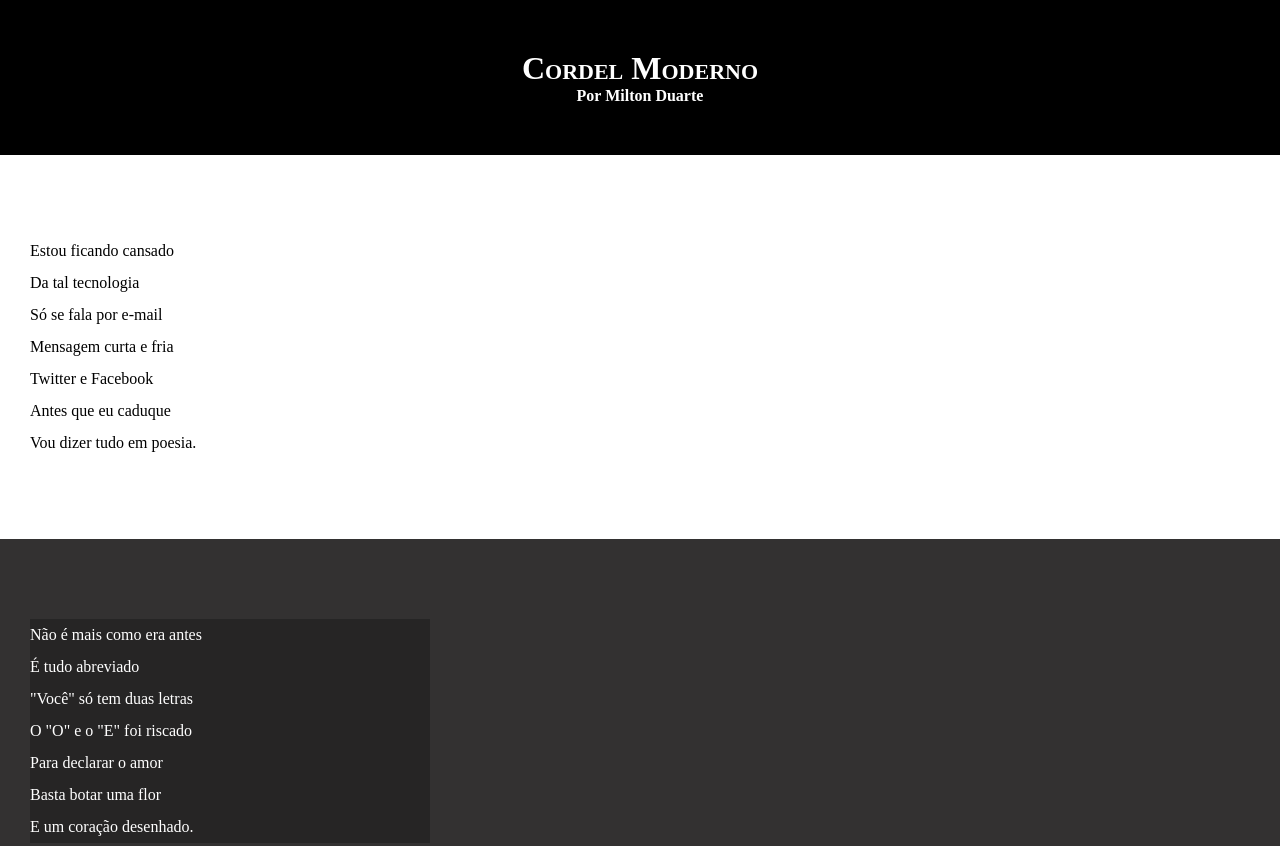
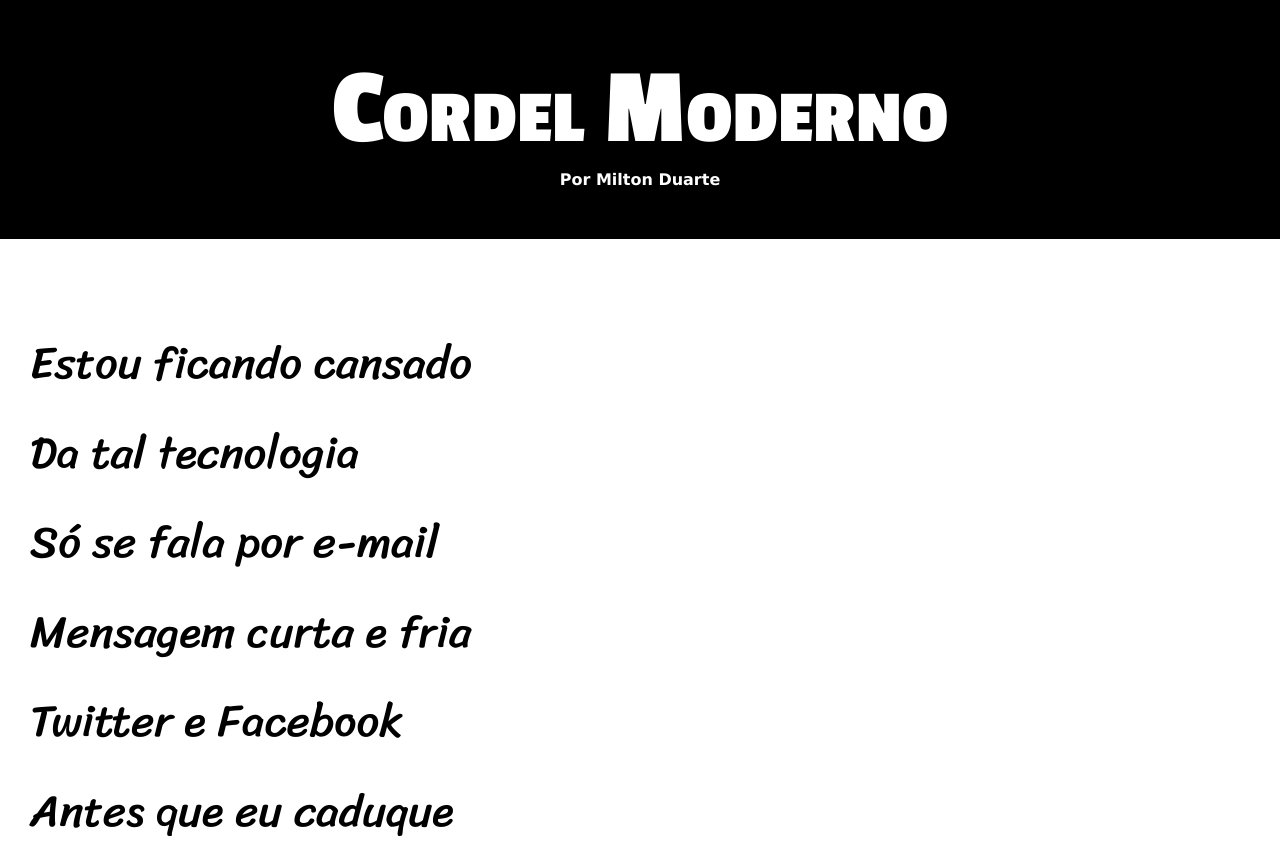
Before and after one commit to Filiss/html-css, a plain HTML site: page exerciciosF/desafiosF/desafio12/index.html in a window 1280 px wide. Shown: the top 846 px of the page. Drawn offline with Linux system fonts and the light colour scheme.

Commit message:
atualização dos estilos no desafio 12

```diff
--- a/exerciciosF/desafiosF/desafio12/estilo/style.css
+++ b/exerciciosF/desafiosF/desafio12/estilo/style.css
@@ -1,4 +1,17 @@
 @charset "UTF-8";
+
+
+@import url('https://fonts.googleapis.com/css2?family=Passion+One:wght@400;700;900&display=swap');
+
+@import url('https://fonts.googleapis.com/css2?family=Sriracha&display=swap');
+
+:root {
+    --fonte1: Verdana, Geneva, Tahoma, sans-serif;
+    --fonte2: "Passion One", sans-serif;
+    --fonte3: "Sriracha", cursive;
+}
+
+
 
 * {
     margin: 0px;
@@ -6,6 +19,7 @@
 }
 
 html, body {
+    font-family: var(--fonte1);
     min-height: 100vh;
     background-color: darkgray;
 }
@@ -17,6 +31,8 @@ header {
 }
 
 header > h1 {
+    font-size: 8.5vw;
+    font-family: var(--fonte2);
     padding-top: 50px;
     font-variant: small-caps;
 }
@@ -36,6 +52,8 @@ a:hover {
 }
 
 section {
+    font-family: var(--fonte3);
+    font-size: 3.5vw;
     padding-top: 10vh;
     padding-bottom: 10vh;
     line-height: 2em;
@@ -53,7 +71,8 @@ section.imagem {
 }
 
 section.imagem > p {
-    width: 400px;
+    display: inline-block;
+    padding: 10px;
     background-color: rgba(0, 0, 0, 0.247);
 }
 
```
Also changed, not shown: exerciciosF/desafiosF/desafio12/index.html (+1 -0 lines).
